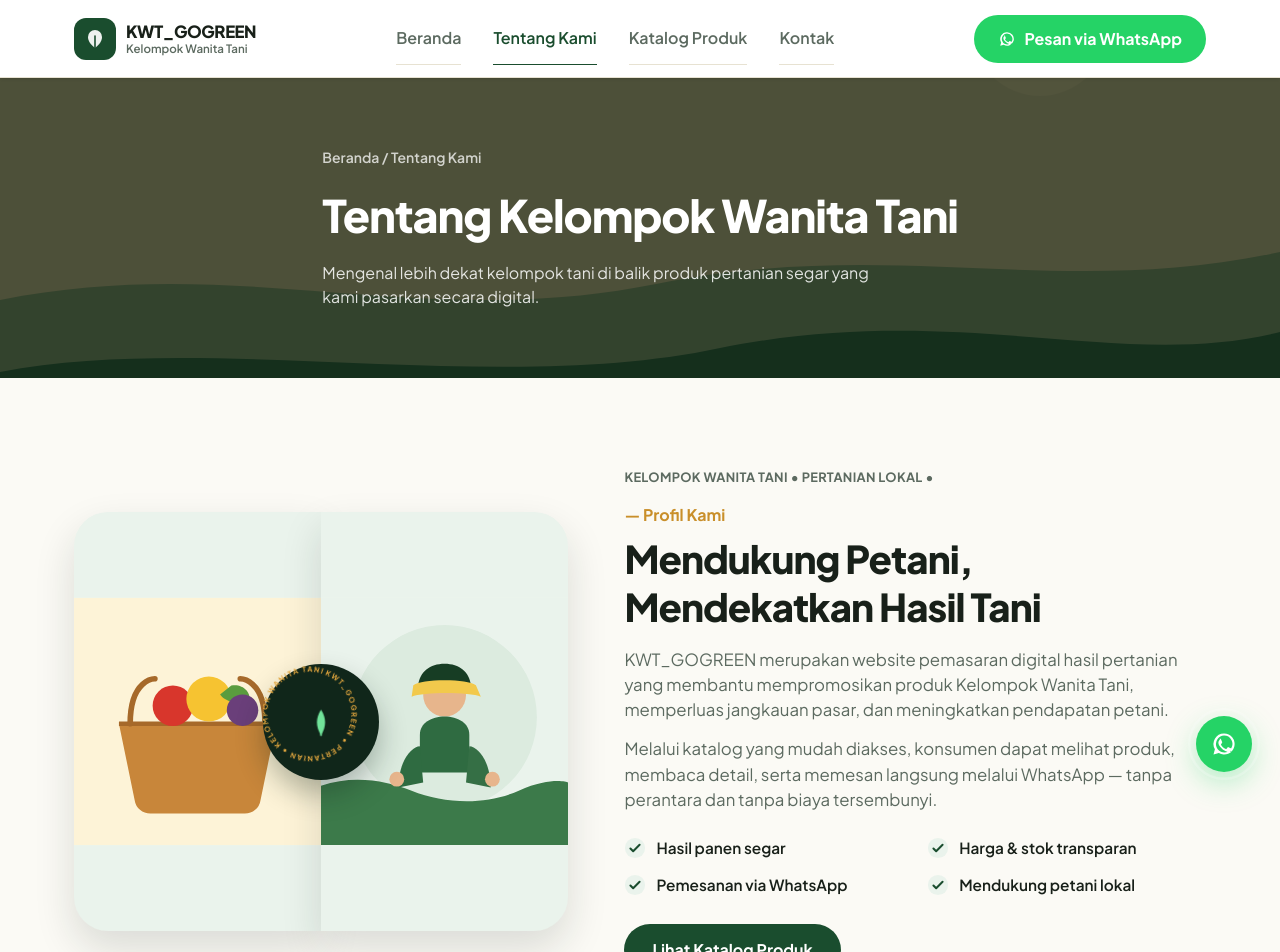
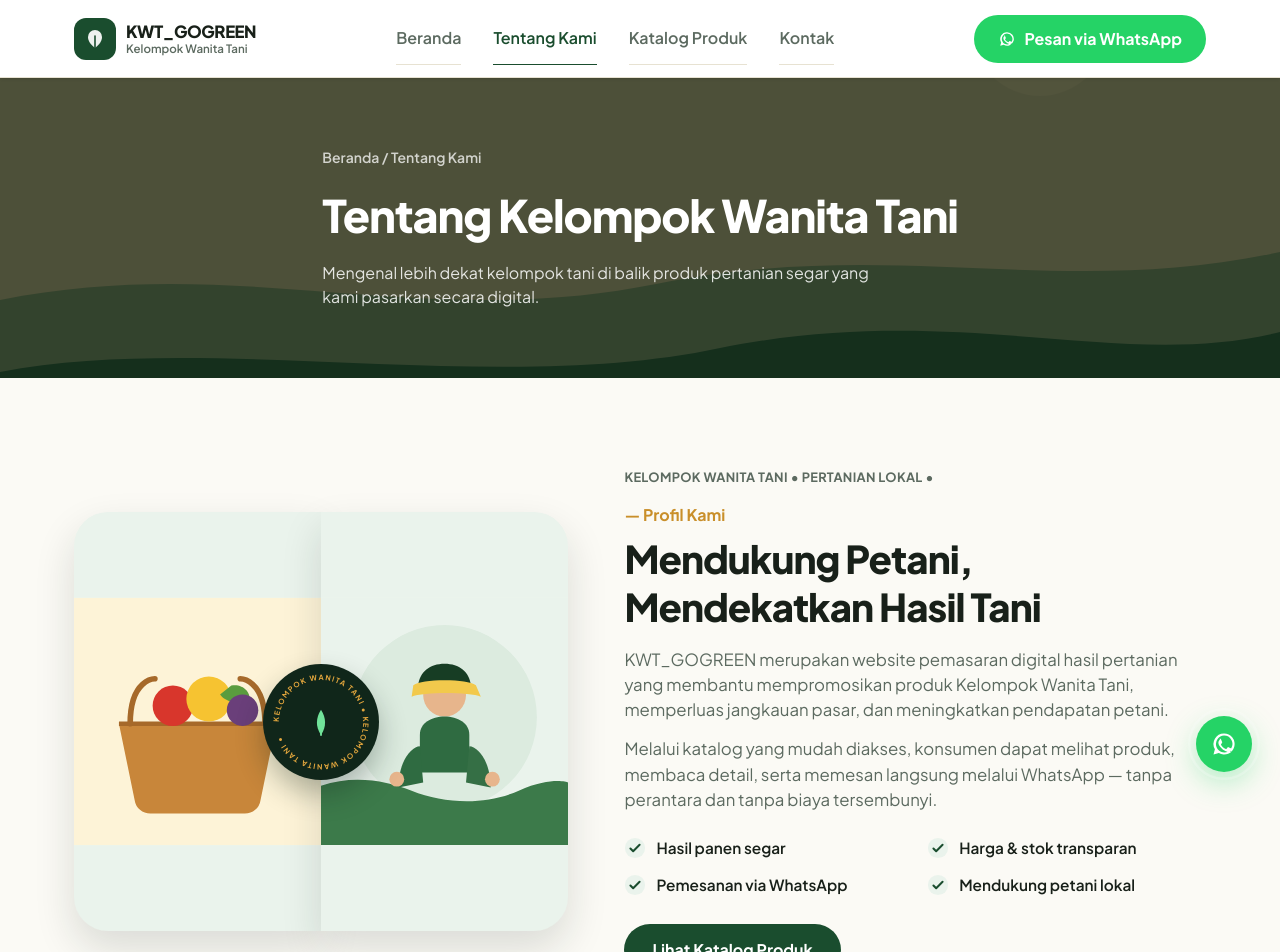
Before and after one commit to loaf684/pkm-kwt_go_green, a Next.js app: page /tentang in a window 1280 px wide. Shown: the top 952 px of the page. Built offline with nearby package versions, Linux system fonts and the light colour scheme; no server answers; the database is empty.

Commit message:
Refine rotating about badge label
Co-authored-by: Copilot <223556219+Copilot@users.noreply.github.com>

```diff
--- a/src/app/globals.css
+++ b/src/app/globals.css
@@ -47,18 +47,6 @@ body {
   transform: scale(1.04);
 }
 
-.about-badge-text {
-  animation: about-badge-text-spin 18s linear infinite;
-  transform-box: fill-box;
-  transform-origin: 80px 80px;
-}
-
-@keyframes about-badge-text-spin {
-  to {
-    transform: rotate(360deg);
-  }
-}
-
 @keyframes hero-drift {
   from {
     transform: scale(1.04) translate3d(0, 0, 0);
@@ -80,9 +68,6 @@ body {
     transform: none;
   }
 
-  .about-badge-text {
-    animation: none;
-  }
 }
 
 html {
--- a/src/components/AboutSection.tsx
+++ b/src/components/AboutSection.tsx
@@ -38,10 +38,19 @@ export default function AboutSection({
               <defs>
                 <path id="about-badge-circle" d="M80,80 m-58,0 a58,58 0 1,1 116,0 a58,58 0 1,1 -116,0" />
               </defs>
-              <g className="about-badge-text" style={{ transformOrigin: "80px 80px" }}>
+              <g className="about-badge-text">
+                <animateTransform
+                  attributeName="transform"
+                  attributeType="XML"
+                  type="rotate"
+                  from="0 80 80"
+                  to="360 80 80"
+                  dur="18s"
+                  repeatCount="indefinite"
+                />
                 <text className="fill-current text-[10px] font-bold uppercase tracking-[1.8px]">
                   <textPath href="#about-badge-circle">
-                    KWT_GOGREEN • PERTANIAN • KELOMPOK WANITA TANI •
+                    KELOMPOK WANITA TANI • KELOMPOK WANITA TANI •
                   </textPath>
                 </text>
               </g>
```
